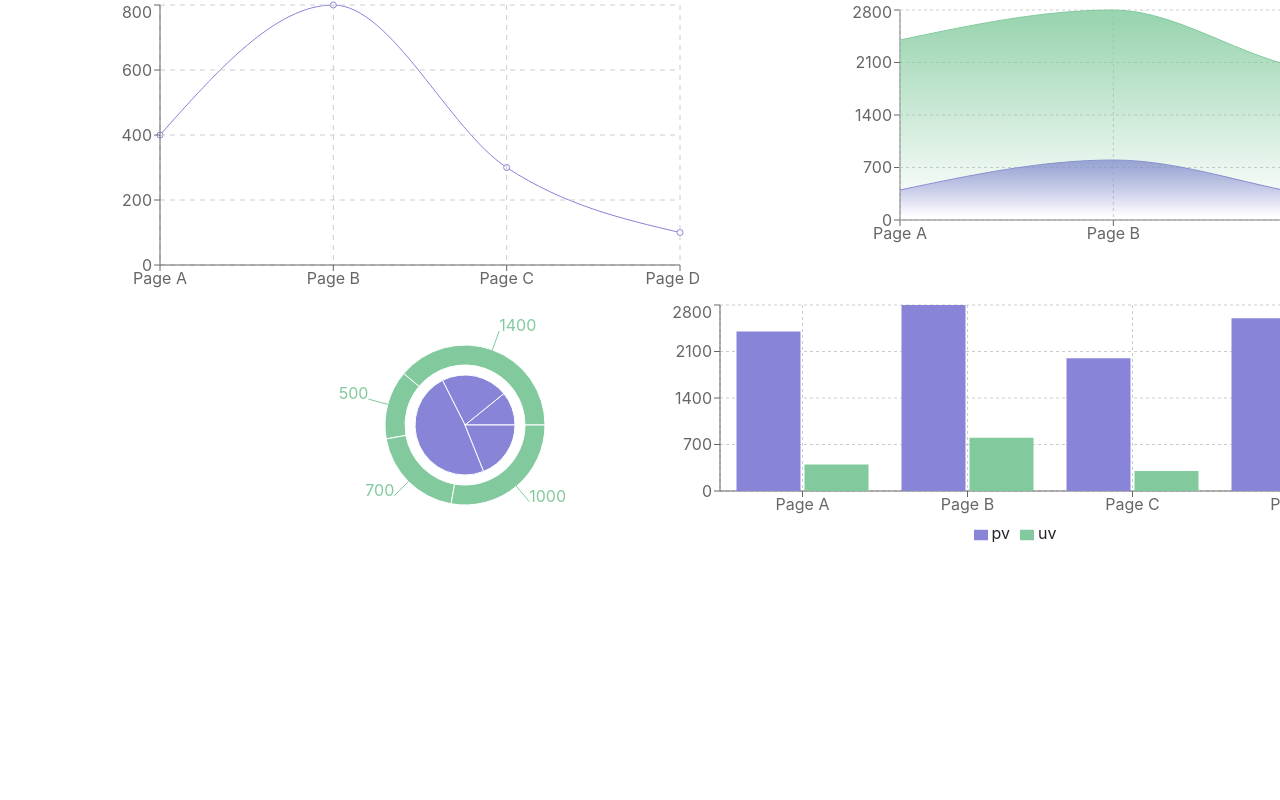
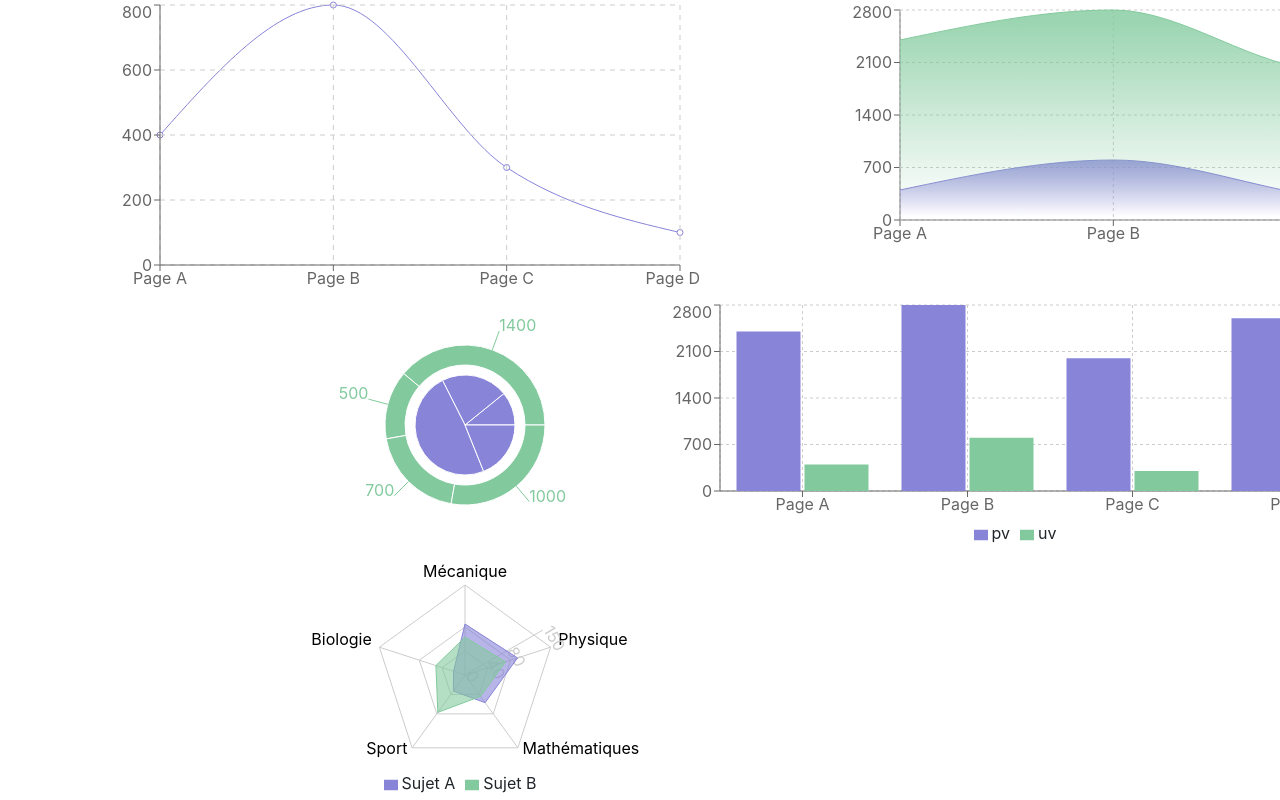
Before and after one commit to SamKtheTurtle/projetWeb2019, a React (Create React App) app in the folder project19/: page / in a window 1280 px wide. Shown: the top 800 px of the page. Built offline with nearby package versions, Linux system fonts and the light colour scheme.

Commit message:
widget radarchart

```diff
--- /dev/null
+++ b/project19/src/component/radarChart.js
@@ -0,0 +1,23 @@
+import React, { Component } from 'react';
+import { RadarChart, PolarGrid , Legend, PolarAngleAxis, PolarRadiusAxis, Radar} from 'recharts';
+
+const data =
+[{'subject': 'Mécanique', 'A': 85, 'B': 63, 'fullmark': 100},
+{'subject': 'Physique', 'A': 92, 'B': 71, 'fullmark': 100},
+{'subject': 'Mathématiques', 'A': 57, 'B': 44, 'fullmark': 100},
+{'subject': 'Sport', 'A': 33, 'B': 77, 'fullmark': 100},
+{'subject': 'Biologie', 'A': 20, 'B': 51, 'fullmark': 100}];
+export default class RadarChartWidget extends Component {
+    render() {
+      return (
+        <RadarChart outerRadius={90} width={730} height={250} data={data}>
+  <PolarGrid />
+  <PolarAngleAxis dataKey="subject" />
+  <PolarRadiusAxis angle={30} domain={[0, 150]} />
+  <Radar name="Sujet A" dataKey="A" stroke="#8884d8" fill="#8884d8" fillOpacity={0.6} />
+  <Radar name="Sujet B" dataKey="B" stroke="#82ca9d" fill="#82ca9d" fillOpacity={0.6} />
+  <Legend />
+</RadarChart>
+      );
+    }
+  }
--- a/project19/src/container/widgetsHandler.js
+++ b/project19/src/container/widgetsHandler.js
@@ -3,6 +3,7 @@ import LineChartWidget from '../component/lineChart';
 import AreaChartWidget from '../component/areaChart';
 import PieChartWidget from '../component/pieChart';
 import BarChartWidget from '../component/barChart';
+import RadarChartWidget from '../component/radarChart';
 import {Container, Row, Col} from 'reactstrap';
 
 export default class WidgetsHandler extends Component {
@@ -25,6 +26,11 @@ export default class WidgetsHandler extends Component {
           <BarChartWidget/>
           </Col>
         </Row>
+        <Row>
+            <Col>
+            <RadarChartWidget/>
+            </Col>
+        </Row>
       </Container>
     );
   }
```
